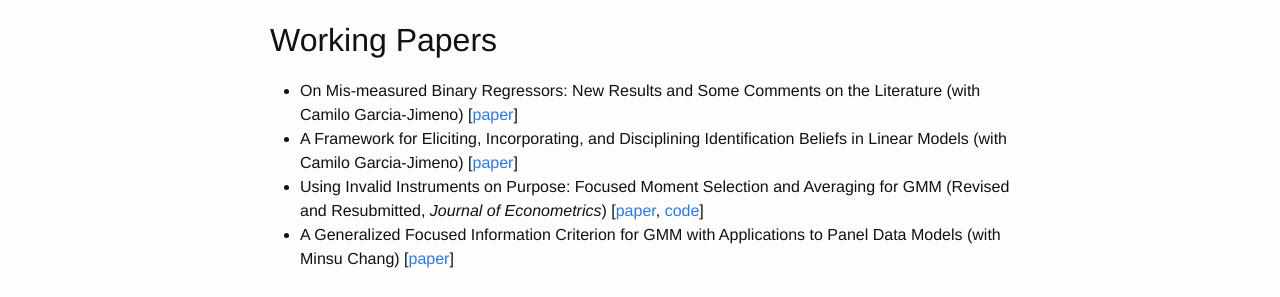
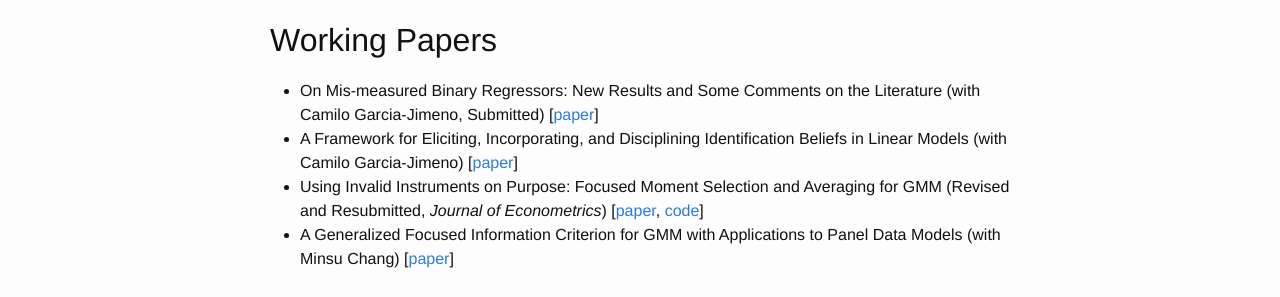
Before and after one commit to fditraglia/fditraglia.github.io, a Jekyll site: the page built from research.md, in a window 1280 px wide. Shown: the part 370-667 px from the top of the page. Built offline with Jekyll 4.4.1, drawn with Linux system fonts in a browser that asks for light colours.

Commit message:
add submitted

```diff
--- a/research.md
+++ b/research.md
@@ -11,7 +11,7 @@
 
 ## Working Papers
 
-- On Mis-measured Binary Regressors: New Results and Some Comments on the Literature (with Camilo Garcia-Jimeno) [[paper](http://ditraglia.com//pdf/DiTraglia_Garcia-Jimeno_2015b.pdf)]
+- On Mis-measured Binary Regressors: New Results and Some Comments on the Literature (with Camilo Garcia-Jimeno, Submitted) [[paper](http://ditraglia.com//pdf/DiTraglia_Garcia-Jimeno_2015b.pdf)]
 - A Framework for Eliciting, Incorporating, and Disciplining Identification Beliefs in Linear Models (with Camilo Garcia-Jimeno) [[paper](http://ditraglia.com/pdf/DiTraglia_Garcia-Jimeno.pdf)]
 - Using Invalid Instruments on Purpose: Focused Moment Selection and Averaging for GMM (Revised and Resubmitted, *Journal of Econometrics*) [[paper](http://ditraglia.com/pdf/DiTraglia_FMSC_2015_08_10.pdf), [code](https://github.com/fditraglia/fmsc)]
 - A Generalized Focused Information Criterion for GMM with Applications to Panel Data Models (with Minsu Chang) [[paper](http://ditraglia.com/pdf/GFIC_paper.pdf)]
```
